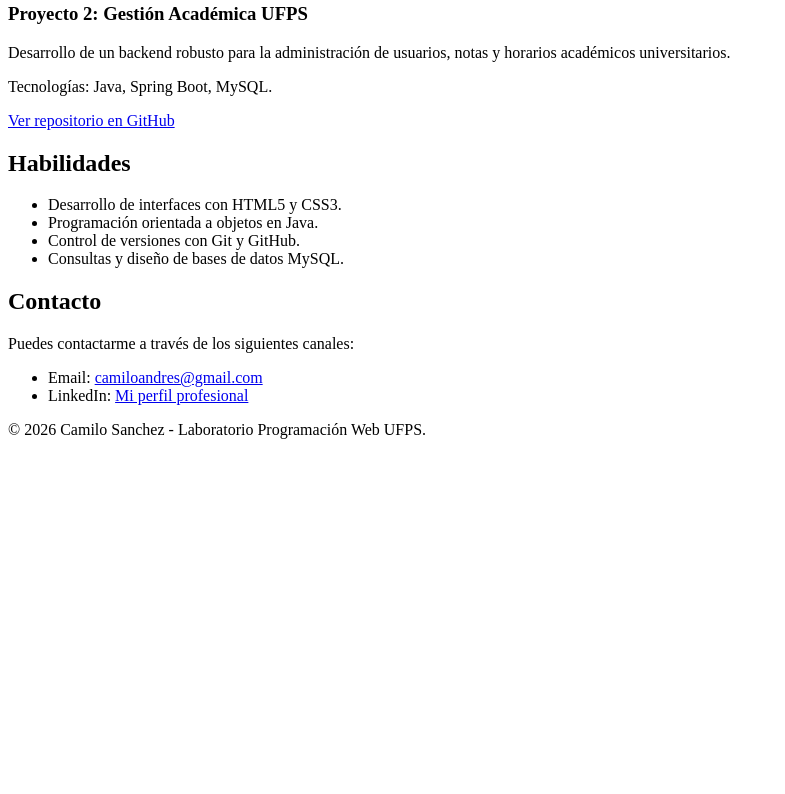
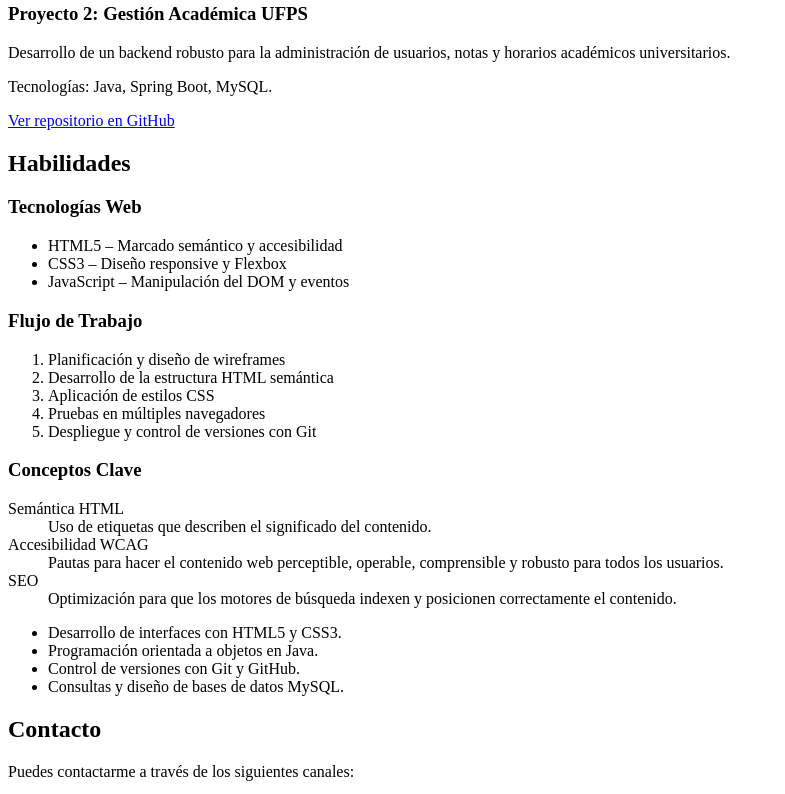
Before and after one commit to 1nagoca/Sanchez-post1-u2, a plain HTML site: page index.html in a window 1280 px wide. Shown: the part 686-1480 px from the top of the page, without its empty margins (0-785 px from the left). Before the commit the page ends 1141 px from the top, so only its background shows below. Drawn offline with Linux system fonts and the light colour scheme.

Commit message:
feat: agregar listas de tecnologias, flujo de trabajo y conceptos clave

```diff
--- a/index.html
+++ b/index.html
@@ -66,6 +66,35 @@
 
         <section id="habilidades">
             <h2>Habilidades</h2>
+            <h3>Tecnologías Web</h3>
+            <ul>
+                <li>HTML5 – Marcado semántico y accesibilidad</li>
+                <li>CSS3 – Diseño responsive y Flexbox</li>
+                <li>JavaScript – Manipulación del DOM y eventos</li>
+            </ul>
+
+            <h3>Flujo de Trabajo</h3>
+            <ol>
+                <li>Planificación y diseño de wireframes</li>
+                <li>Desarrollo de la estructura HTML semántica</li>
+                <li>Aplicación de estilos CSS</li>
+                <li>Pruebas en múltiples navegadores</li>
+                <li>Despliegue y control de versiones con Git</li>
+            </ol>
+
+            <h3>Conceptos Clave</h3>
+            <dl>
+                <dt>Semántica HTML</dt>
+                <dd>Uso de etiquetas que describen el significado del contenido.</dd>
+
+                <dt>Accesibilidad WCAG</dt>
+                <dd>Pautas para hacer el contenido web perceptible, operable, comprensible y robusto para todos los
+                    usuarios.</dd>
+
+                <dt>SEO</dt>
+                <dd>Optimización para que los motores de búsqueda indexen y posicionen correctamente el contenido.</dd>
+            </dl>
+            </aside>
             <ul>
                 <li>Desarrollo de interfaces con HTML5 y CSS3.</li>
                 <li>Programación orientada a objetos en Java.</li>
```
